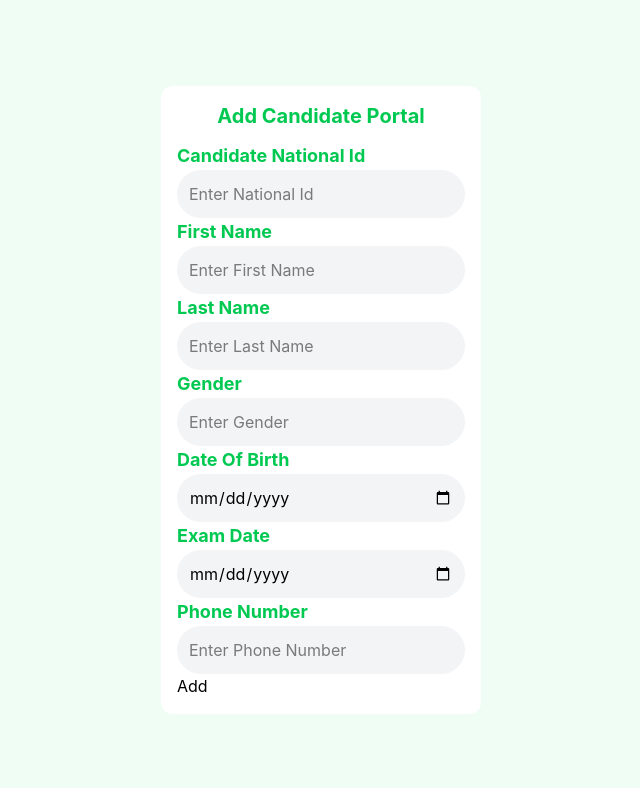
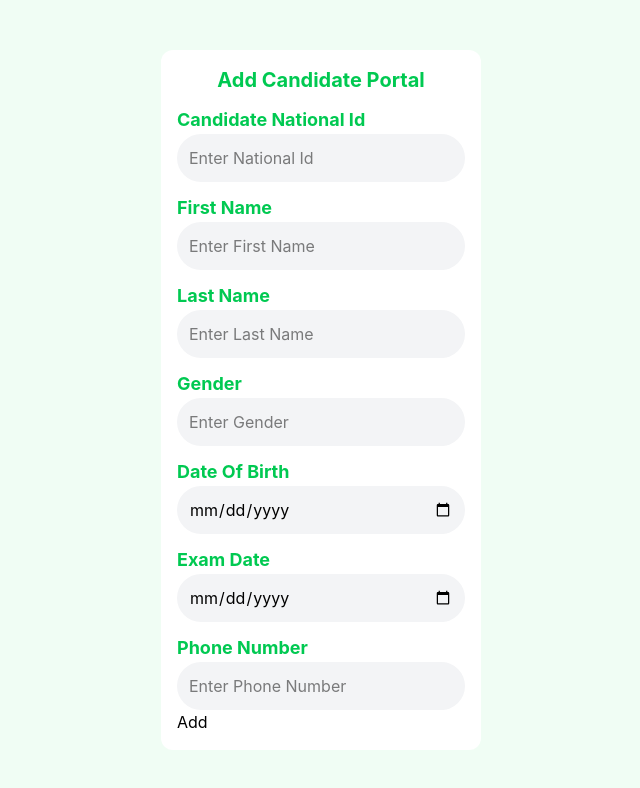
Before and after one commit to niyomugaboetiene/Rwanda-Driving-License, a React app in the folder frontend/: page / in a window 1280 px wide. Shown: the top 788 px of the page, without its empty margins (319-959 px from the left). Built offline with nearby package versions, Linux system fonts and the light colour scheme; the HTML template or start-up script is replaced by a standard one.

Commit message:
first commit of(RDL) frontend based

```diff
--- a/frontend/src/components/candidates/AddCandidate.jsx
+++ b/frontend/src/components/candidates/AddCandidate.jsx
@@ -46,7 +46,7 @@ const AddCandidate = () => {
                     />
                 </div>
 
-                <div>
+                <div className="mt-3">
                     <label className="text-lg font-bold text-green-500 block">First Name</label>
                     <input
                       type="text"
@@ -57,7 +57,7 @@ const AddCandidate = () => {
                     />
                 </div>
 
-                <div>
+                <div className="mt-3">
                     <label className="text-lg font-bold text-green-500 block">Last Name </label>
                     <input
                       type="text"
@@ -68,7 +68,7 @@ const AddCandidate = () => {
                     />
                 </div>
 
-                <div>
+                <div className="mt-3">
                     <label className="text-lg font-bold text-green-500 block">Gender</label>
                     <input
                       type="text"
@@ -79,7 +79,7 @@ const AddCandidate = () => {
                     />
                 </div>
 
-                <div>
+                <div className="mt-3">
                     <label className="text-lg font-bold text-green-500 block">Date Of Birth</label>
                     <input
                       type="date"
@@ -89,7 +89,7 @@ const AddCandidate = () => {
                     />
                 </div>
 
-                <div>
+                <div className="mt-3">
                     <label className="text-lg font-bold text-green-500 block">Exam Date</label>
                     <input
                       type="date"
@@ -99,7 +99,7 @@ const AddCandidate = () => {
                       onChange={(e) => setExamDate(e.target.value)}
                     />
                 </div>
-                <div>
+                <div className="mt-3">
                     <label className="text-lg font-bold text-green-500 block">Phone Number</label>
                     <input
                       type="text"
```
